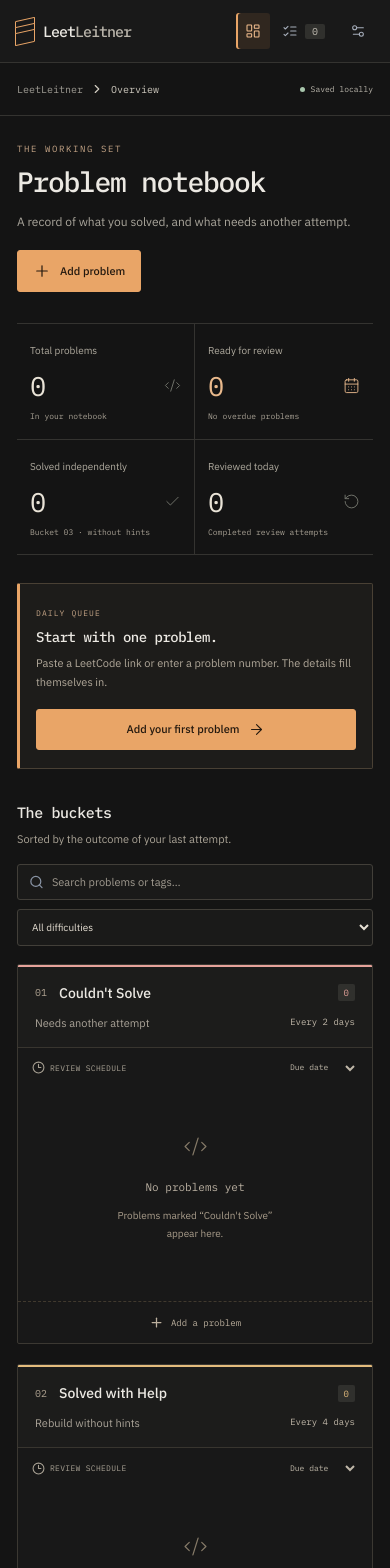
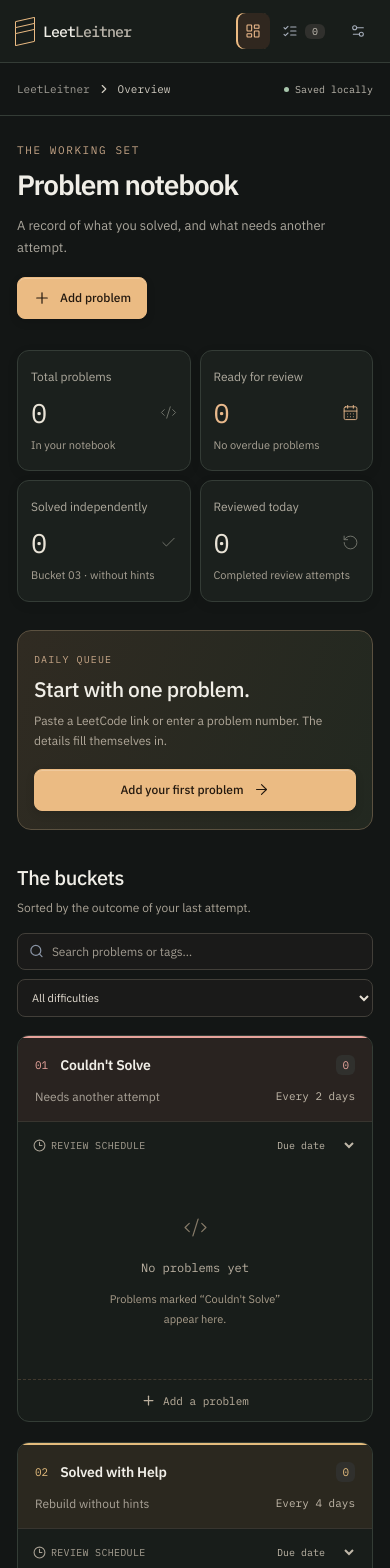
Before and after one commit to HadiYoussef2005/LeetLeitner, a React (Vite) app: page / in a window 390 px wide. Shown: the top 1568 px of the page. Built offline with nearby package versions, Linux system fonts and the light colour scheme.

Commit message:
Polish notebook typography, surfaces, and responsive layout

```diff
--- a/src/workbench.css
+++ b/src/workbench.css
@@ -2,11 +2,11 @@
    Shared form/layout primitives live in style.css. */
 :root {
   font-family: "IBM Plex Sans", system-ui, sans-serif;
-  background: #141414;
-  color: #ece9e3;
+  background: #131615;
+  color: #f0eee7;
   --muted: #a19e96;
-  --border: #343330;
-  --accent: #e9a567;
+  --border: #343c36;
+  --accent: #ebbb83;
   --green: #a8c6ac;
   --amber: #e4bc7d;
   --red: #e6a39b;
@@ -32,7 +32,7 @@ select:focus-visible {
 }
 .sidebar {
   width: 216px;
-  background: #191919;
+  background: #181d1a;
   padding: 30px 17px;
   border-color: var(--border);
 }
@@ -69,7 +69,7 @@ main {
   height: 13px;
   border: 1.5px solid var(--accent);
   transform: skewY(-12deg);
-  background: #191919;
+  background: #181d1a;
   border-radius: 1px;
   left: 0;
   top: 1px;
@@ -82,14 +82,14 @@ main {
 }
 .workspace-label {
   font-family: var(--mono);
-  font-size: 9px;
+  font-size: 11px;
   letter-spacing: 1.1px;
   color: #a19e96;
   margin-top: 44px;
 }
 .nav-item {
   font-size: 13px;
-  border-radius: 3px;
+  border-radius: 8px;
   padding: 11px 12px;
 }
 .nav-item.active {
@@ -108,28 +108,28 @@ main {
 .bucket-count {
   font-family: var(--mono);
   background: #30302d;
-  border-radius: 2px;
+  border-radius: 6px;
   color: #c3beb4;
 }
 .legend {
-  font-size: 11px;
+  font-size: 12px;
   padding: 10px 12px;
 }
 .legend > span:last-child {
   font-family: var(--mono);
-  font-size: 10px;
+  font-size: 11px;
 }
 .sidebar-rule {
   margin-top: 23px;
 }
 .local-note {
-  font-size: 11px;
+  font-size: 12px;
   color: #d3cec3;
   padding: 15px 10px;
 }
 .local-note small {
   color: var(--muted);
-  font-size: 10px;
+  font-size: 11px;
 }
 .local-note svg {
   color: #a8a99b;
@@ -137,7 +137,7 @@ main {
 }
 .sidebar-foot {
   font-family: var(--mono);
-  font-size: 8px;
+  font-size: 10px;
   letter-spacing: 0.7px;
   color: #a19e96;
   padding: 20px 8px 0;
@@ -147,7 +147,7 @@ main {
   padding: 0 38px;
   border-color: var(--border);
   font-family: var(--mono);
-  font-size: 10px;
+  font-size: 11px;
   color: #d2cdc2;
 }
 .topbar-meta {
@@ -155,7 +155,7 @@ main {
 }
 .topbar time {
   color: var(--muted);
-  font-size: 10px;
+  font-size: 11px;
 }
 .device-badge {
   border: 0;
@@ -163,7 +163,7 @@ main {
   padding: 0;
   color: #bab6ac;
   font-family: var(--mono);
-  font-size: 9px;
+  font-size: 11px;
   display: flex;
   gap: 7px;
   align-items: center;
@@ -174,11 +174,11 @@ main {
 }
 .main-content {
   max-width: 1500px;
-  padding: 40px 38px 22px;
+  padding: 42px 38px 28px;
 }
 .eyebrow {
   font-family: var(--mono);
-  font-size: 9px;
+  font-size: 11px;
   letter-spacing: 1.6px;
   font-weight: 400;
   color: #c4a486;
@@ -189,11 +189,11 @@ main {
   gap: 22px;
 }
 h1 {
-  font-family: var(--mono);
-  font-size: 32px;
-  letter-spacing: -1.7px;
+  font-family: "IBM Plex Sans", system-ui, sans-serif;
+  font-size: 38px;
+  letter-spacing: -1.5px;
   line-height: 1.3;
-  font-weight: 500;
+  font-weight: 600;
   margin: 10px 0 12px;
 }
 .page-heading p {
@@ -203,8 +203,8 @@ h1 {
 }
 .primary,
 .secondary {
-  border-radius: 3px;
-  font-size: 11px;
+  border-radius: 8px;
+  font-size: 12px;
   font-weight: 500;
   padding: 11px 15px;
 }
@@ -231,35 +231,34 @@ h1 {
 }
 .text-button {
   color: #efb681;
-  font-size: 11px;
+  font-size: 12px;
 }
 .stats {
-  gap: 0;
-  border-top: 1px solid var(--border);
-  border-bottom: 1px solid var(--border);
+  gap: 12px;
+  border: 0;
   margin-bottom: 28px;
   background: none;
 }
 .stats > div {
-  border: 0;
-  border-right: 1px solid var(--border);
-  background: none;
-  border-radius: 0;
-  padding: 20px 23px;
+  border: 1px solid var(--border);
+  background: #1b201d;
+  border-radius: 12px;
+  padding: 20px;
+  box-shadow: 0 3px 12px #00000012;
 }
 .stats > div:first-child {
-  padding-left: 0;
+  padding-left: 20px;
 }
 .stats > div:last-child {
-  border-right: 0;
+  border-right: 1px solid var(--border);
 }
 .stats > div > span {
-  font-size: 11px;
+  font-size: 12px;
   color: #b0ab9f;
 }
 .stats strong {
   font-family: var(--mono);
-  font-size: 28px;
+  font-size: 32px;
   font-weight: 400;
   margin: 10px 0 7px;
   color: #e9e3d7;
@@ -275,43 +274,44 @@ h1 {
 }
 .stats small {
   font-family: var(--mono);
-  font-size: 9px;
+  font-size: 11px;
   color: #a8a194;
   line-height: 1.6;
 }
 .review-banner {
-  background: #1d1c1a;
-  border: 1px solid #494034;
-  border-left: 3px solid var(--accent);
-  border-radius: 2px;
-  padding: 23px 21px;
+  background: linear-gradient(110deg, #302b22, #222820);
+  border: 1px solid #5b5140;
+  border-radius: 14px;
+  padding: 27px 25px;
   gap: 20px;
   margin-bottom: 34px;
 }
 .banner-icon {
-  width: 32px;
-  height: 35px;
-  border-radius: 0;
-  background: none;
+  width: 48px;
+  height: 48px;
+  border-radius: 12px;
+  background: #eabb8312;
+  border: 1px solid #ebbb8326;
+  flex-shrink: 0;
   color: #bd9e80;
 }
 .banner-icon svg {
   stroke-width: 1.3;
 }
 .review-banner h2 {
-  font-family: var(--mono);
-  font-size: 15px;
+  font-family: "IBM Plex Sans", system-ui, sans-serif;
+  font-size: 21px;
   letter-spacing: -0.5px;
   font-weight: 500;
   margin: 8px 0;
 }
 .review-banner p {
-  font-size: 11px;
+  font-size: 12px;
   line-height: 1.7;
   color: #b1a89a;
 }
 .review-banner .eyebrow {
-  font-size: 8px;
+  font-size: 10px;
   letter-spacing: 1.1px;
 }
 .collection-heading {
@@ -321,12 +321,12 @@ h1 {
 .collection-heading h2 {
   font-family: var(--mono);
   font-weight: 500;
-  font-size: 15px;
+  font-size: 20px;
   letter-spacing: -0.4px;
   margin-bottom: 7px;
 }
 .collection-heading > div > span {
-  font-size: 11px;
+  font-size: 12px;
   color: #aaa396;
 }
 .filters {
@@ -334,16 +334,16 @@ h1 {
 }
 .search {
   border-color: #423f39;
-  border-radius: 3px;
+  border-radius: 8px;
   background: #1a1a19;
 }
 .search input {
-  font-size: 11px;
+  font-size: 12px;
   width: 200px;
 }
 .filters select {
-  font-size: 10px;
-  border-radius: 3px;
+  font-size: 11px;
+  border-radius: 8px;
   background: #1a1a19;
   border-color: #423f39;
 }
@@ -351,7 +351,7 @@ input,
 select {
   background: #20201e;
   border-color: #47443e;
-  border-radius: 3px;
+  border-radius: 8px;
   color: #e7e0d4;
 }
 input::placeholder {
@@ -364,29 +364,30 @@ input::placeholder {
   gap: 16px;
 }
 .bucket {
-  background: #181818;
-  border-color: #3b3832;
-  border-radius: 2px;
+  background: #181d1a;
+  border-color: #343d36;
+  border-radius: 12px;
+  overflow: hidden;
   min-height: 340px;
 }
 .bucket-header {
-  padding: 18px 16px 17px;
+  padding: 22px 17px 18px;
   border-top-width: 2px;
   border-color: #38352f;
 }
 .bucket.red .bucket-header,
 .bucket.amber .bucket-header,
 .bucket.green .bucket-header {
-  background: #1c1c1b;
+  background: #1e2520;
 }
 .bucket-header h3 {
-  font-size: 12px;
-  font-weight: 500;
-  letter-spacing: 0;
+  font-size: 15px;
+  font-weight: 600;
+  letter-spacing: -0.2px;
 }
 .bucket-number {
   font-family: var(--mono);
-  font-size: 10px;
+  font-size: 11px;
   background: none;
   border-radius: 0;
   padding: 0;
@@ -394,17 +395,17 @@ input::placeholder {
   color: #b0a391;
 }
 .bucket-count {
-  font-size: 9px;
+  font-size: 11px;
   padding: 3px 6px;
 }
 .bucket-header p {
-  font-size: 10px;
+  font-size: 11px;
   color: #aaa398;
   gap: 8px;
 }
 .bucket-header p span {
   font-family: var(--mono);
-  font-size: 9px;
+  font-size: 11px;
   color: #c1b8a9;
 }
 .bucket-sort {
@@ -412,40 +413,41 @@ input::placeholder {
 }
 .bucket-sort > span {
   font-family: var(--mono);
-  font-size: 8px;
+  font-size: 10px;
   letter-spacing: 0.3px;
   color: #a69f92;
 }
 .bucket-sort select {
   font-family: var(--mono);
-  font-size: 8px;
+  font-size: 10px;
   color: #bfb7a8;
 }
 .bucket-content {
   padding: 0 11px 8px;
 }
 .problem-card {
-  background: #1d1d1b;
-  border: 0;
-  border-left: 1px solid #514537;
-  border-bottom: 1px solid #38352e;
-  border-radius: 0;
-  padding: 14px 13px 11px;
-  margin-bottom: 7px;
-  transition: background 0.12s;
+  background: #242b25;
+  border: 1px solid #3b443b;
+  border-radius: 9px;
+  padding: 17px 15px 14px;
+  margin-bottom: 10px;
+  box-shadow: 0 3px 8px #00000018;
+  transition:
+    background 0.15s,
+    border-color 0.15s;
 }
 .problem-card:hover {
-  background: #28251f;
+  background: #2b342c;
   border-color: #9b7a58;
   transform: none;
 }
 .card-top {
   font-family: var(--mono);
-  font-size: 9px;
+  font-size: 11px;
   color: #b5aa98;
 }
 .problem-card h4 {
-  font-size: 13px;
+  font-size: 15px;
   font-weight: 500;
   line-height: 1.5;
   margin: 8px 0 9px;
@@ -453,8 +455,8 @@ input::placeholder {
 }
 .difficulty {
   font-family: var(--mono);
-  font-size: 9px;
-  border-radius: 2px;
+  font-size: 11px;
+  border-radius: 6px;
   padding: 3px 5px;
 }
 .difficulty.easy {
@@ -471,16 +473,16 @@ input::placeholder {
 }
 .tags span {
   font-family: var(--mono);
-  font-size: 9px;
-  background: #25241f;
-  border: 1px solid #464136;
+  font-size: 11px;
+  background: #2d352d;
+  border: 1px solid #424b3e;
   color: #bfb5a4;
-  border-radius: 2px;
+  border-radius: 6px;
   padding: 2px 5px;
 }
 .card-bottom {
   font-family: var(--mono);
-  font-size: 10px;
+  font-size: 11px;
   border-top: 0;
   margin-top: 11px;
   padding-top: 0;
@@ -501,7 +503,7 @@ input::placeholder {
 }
 .bucket-add {
   font-family: var(--mono);
-  font-size: 9px;
+  font-size: 11px;
   padding: 13px;
   color: #bcb09e;
   border-top-color: #40392e;
@@ -519,13 +521,13 @@ input::placeholder {
 }
 .empty-bucket h4 {
   font-family: var(--mono);
-  font-size: 11px;
+  font-size: 12px;
   font-weight: 400;
   color: #bcb2a3;
   margin: 11px 0;
 }
 .empty-bucket p {
-  font-size: 10px;
+  font-size: 11px;
   color: #a99d8b;
   line-height: 1.8;
 }
@@ -533,14 +535,14 @@ input::placeholder {
   background: #2b2721;
   border-color: #514535;
   color: #d0c1ac;
-  border-radius: 2px;
+  border-radius: 6px;
 }
 .pagination {
   font-family: var(--mono);
-  font-size: 8px;
+  font-size: 10px;
 }
 .queue-list {
-  border-radius: 2px;
+  border-radius: 6px;
   border-color: #423c32;
   background: #1a1a19;
 }
@@ -552,7 +554,7 @@ input::placeholder {
 }
 .queue-row > span {
   font-family: var(--mono);
-  font-size: 10px;
+  font-size: 11px;
 }
 .queue-empty {
   color: #afa491;
@@ -563,29 +565,29 @@ input::placeholder {
 footer {
   border-color: #38332c;
   font-family: var(--mono);
-  font-size: 8px;
+  font-size: 10px;
   color: #a89c89;
   margin-top: 27px;
 }
 dialog {
   background: #1c1c1b;
   border-color: #5b5143;
-  border-radius: 7px;
-  padding: 27px;
+  border-radius: 16px;
+  padding: 30px;
   box-shadow: 0 25px 100px #0009;
 }
 .modal-head h2 {
-  font-family: var(--mono);
-  font-size: 19px;
+  font-family: "IBM Plex Sans", system-ui, sans-serif;
+  font-size: 25px;
   font-weight: 500;
   letter-spacing: -0.8px;
 }
 .modal-description {
   color: #b4ac9f;
-  font-size: 12px;
+  font-size: 13px;
 }
 .field {
-  font-size: 12px;
+  font-size: 13px;
   color: #ddd4c5;
 }
 .field small {
@@ -594,8 +596,8 @@ dialog {
 .outcome-picker label {
   background: #24221e;
   border-color: #51483a;
-  border-radius: 3px;
-  font-size: 12px;
+  border-radius: 8px;
+  font-size: 13px;
 }
 .outcome-picker label.selected {
   background: #30271e;
@@ -607,12 +609,12 @@ dialog {
 .outcome-picker small {
   color: #bfb09b;
   font-family: var(--mono);
-  font-size: 9px;
+  font-size: 11px;
 }
 .outcome {
   background: #25231e;
   border-color: #51483a;
-  border-radius: 3px;
+  border-radius: 8px;
 }
 .outcome:hover {
   border-color: var(--accent);
@@ -624,7 +626,7 @@ dialog {
   background: #24211c;
   border: 1px solid #725b3e;
   border-left: 3px solid var(--accent);
-  border-radius: 3px;
+  border-radius: 8px;
 }
 .lookup-preview h3 {
   font-family: var(--mono);
@@ -651,7 +653,7 @@ dialog {
 .backup-card {
   background: #25221c;
   border-color: #514638;
-  border-radius: 3px;
+  border-radius: 8px;
 }
 .backup-card p {
   color: #c3b59f;
@@ -659,7 +661,7 @@ dialog {
 .replacement-preview {
   background: #27231c;
   border-color: #a68b5a;
-  border-radius: 3px;
+  border-radius: 8px;
 }
 .preview-stats div {
   border-color: #534632;
@@ -674,18 +676,18 @@ dialog {
   color: #e6d6ba;
 }
 .backup-warning {
-  border-radius: 3px;
+  border-radius: 8px;
 }
 .toast {
   background: #29261f;
   border-color: #94774e;
   color: #e6d5ba;
-  border-radius: 3px;
+  border-radius: 8px;
 }
 .summary-icon {
   background: #302a21;
   color: var(--accent);
-  border-radius: 3px;
+  border-radius: 8px;
 }
 .session-summary h2 {
   font-family: var(--mono);
@@ -703,7 +705,7 @@ progress {
 }
 .setting-row select {
   font-family: var(--mono);
-  font-size: 10px;
+  font-size: 11px;
 }
 @media (min-width: 1500px) {
   .main-content {
@@ -738,7 +740,7 @@ progress {
     padding: 16px 11px;
   }
   .bucket-header h3 {
-    font-size: 11px;
+    font-size: 12px;
   }
   .bucket-number {
     display: inline;
@@ -804,7 +806,7 @@ progress {
     font-size: 14px;
   }
   .bucket-header p {
-    font-size: 11px;
+    font-size: 12px;
   }
   .bucket-content {
     display: grid;
@@ -869,18 +871,18 @@ progress {
     gap: 7px;
   }
   .device-badge {
-    font-size: 8px !important;
+    font-size: 10px !important;
   }
   .page-heading {
     align-items: flex-start;
     gap: 17px;
   }
   h1 {
-    font-size: 27px;
-    letter-spacing: -1.3px;
+    font-size: 32px;
+    letter-spacing: -1.1px;
   }
   .page-heading p {
-    font-size: 12px;
+    font-size: 13px;
   }
   .page-heading > .primary {
     margin-top: 0;
@@ -905,7 +907,7 @@ progress {
     font-size: 14px;
   }
   .review-banner p {
-    font-size: 11px;
+    font-size: 12px;
   }
   .bucket-content {
     grid-template-columns: 1fr;
@@ -914,10 +916,10 @@ progress {
     padding: 16px 13px !important;
   }
   .stats small {
-    font-size: 8px;
+    font-size: 10px;
   }
   .stats > div > span {
-    font-size: 10px;
+    font-size: 11px;
   }
   .filters select {
     width: 100%;
@@ -938,3 +940,96 @@ progress {
     font-family: inherit;
   }
 }
+
+.bucket.red .bucket-header {
+  background: #292320;
+  border-top-color: var(--red);
+}
+.bucket.amber .bucket-header {
+  background: #2b281f;
+  border-top-color: var(--amber);
+}
+.bucket.green .bucket-header {
+  background: #202b23;
+  border-top-color: var(--green);
+}
+.bucket.red .bucket-number {
+  color: var(--red);
+}
+.bucket.amber .bucket-number {
+  color: var(--amber);
+}
+.bucket.green .bucket-number {
+  color: var(--green);
+}
+.stats small {
+  font-family: inherit;
+}
+.collection-heading h2 {
+  font-family: inherit;
+}
+.bucket-sort {
+  padding: 12px 15px;
+}
+.bucket-content {
+  padding: 0 12px 4px;
+}
+.primary {
+  box-shadow:
+    inset 0 1px #ffffff35,
+    0 3px 8px #0002;
+}
+.primary,
+.secondary {
+  min-height: 42px;
+}
+.card-bottom {
+  padding-top: 12px;
+  border-top: 1px solid #ffffff0b;
+}
+@media (max-width: 1100px) and (min-width: 801px) {
+  .buckets {
+    grid-template-columns: 1fr;
+  }
+  .bucket-content {
+    display: grid;
+    grid-template-columns: repeat(2, minmax(0, 1fr));
+    gap: 10px;
+  }
+  .bucket-header h3 {
+    font-size: 15px;
+  }
+}
+@media (max-width: 800px) {
+  .stats > div:nth-child(2) {
+    border-right: 1px solid var(--border);
+  }
+  .review-banner .primary {
+    margin-left: 68px;
+  }
+}
+@media (max-width: 480px) {
+  .stats {
+    gap: 9px;
+  }
+  .stats > div > span {
+    font-size: 12px;
+  }
+  .stats small {
+    font-size: 11px;
+  }
+  .review-banner h2 {
+    font-size: 21px;
+  }
+  .review-banner .primary {
+    margin-left: 0;
+  }
+  .bucket-content {
+    padding-bottom: 4px;
+  }
+}
+@media (prefers-reduced-motion: reduce) {
+  .problem-card {
+    transition: none;
+  }
+}
```
